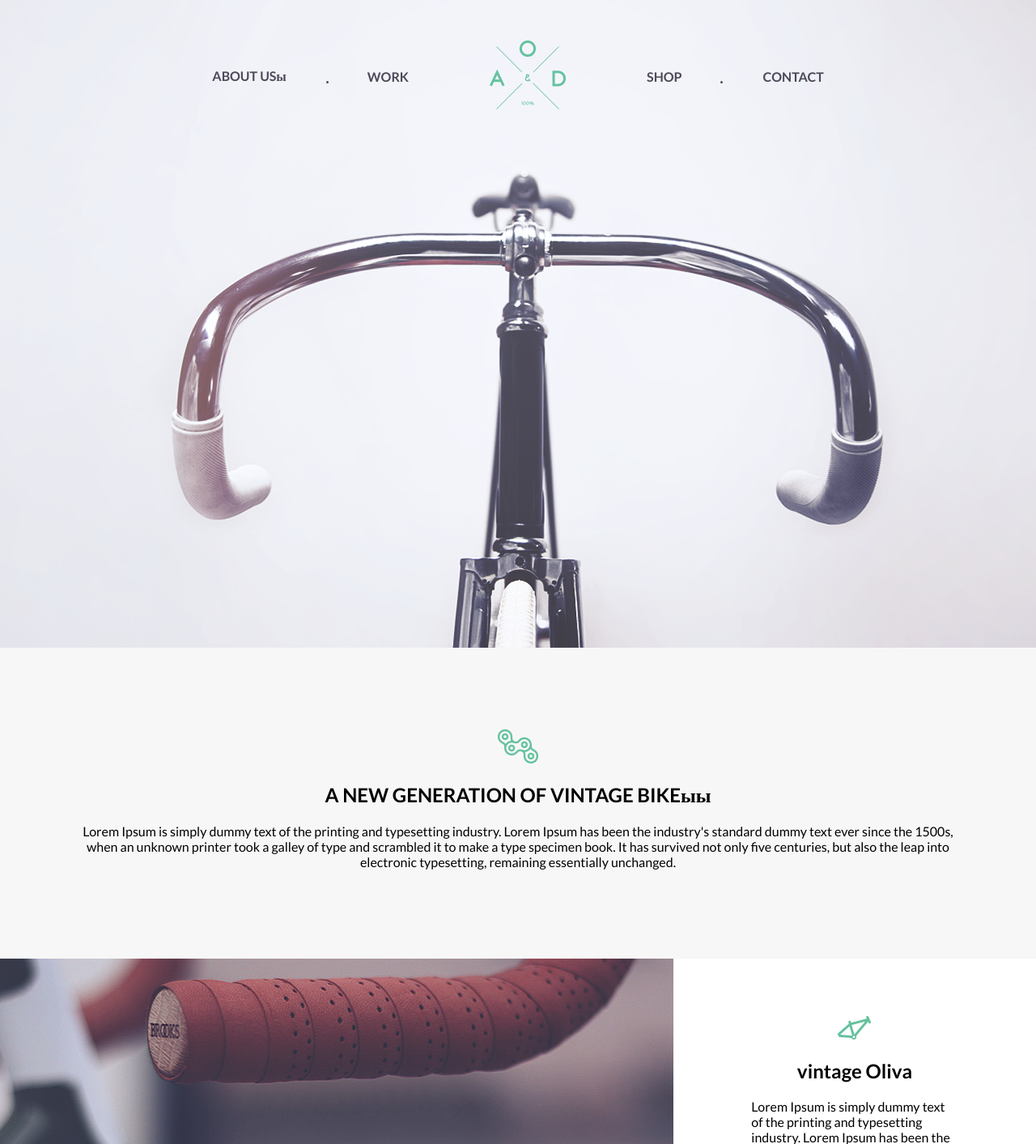
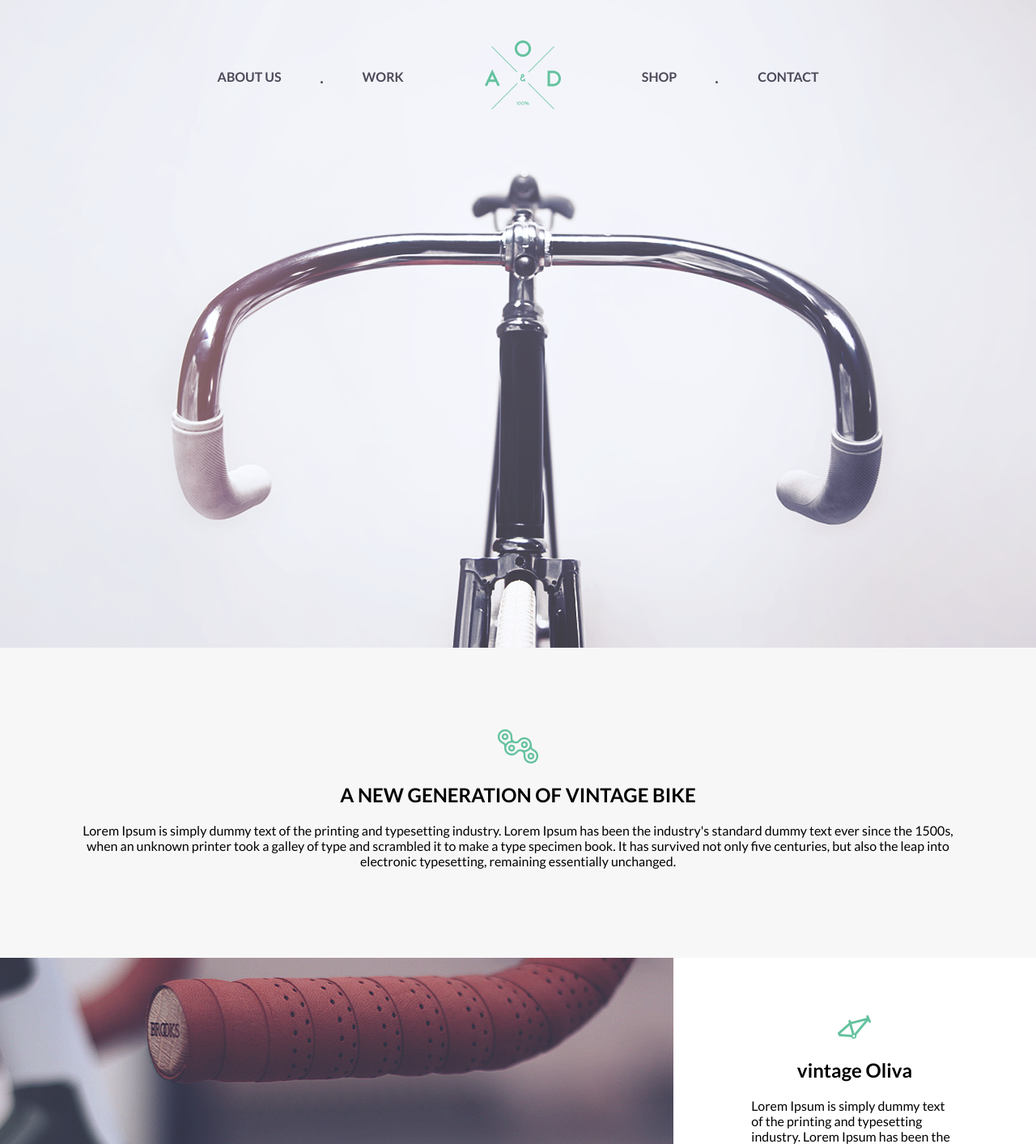
Before and after one commit to Mr-Tony0/template---bicycle, a plain HTML site: page index.html in a window 1280 px wide. Shown: the top 1413 px of the page at 81% size. Drawn offline with Linux system fonts and the light colour scheme.

Commit message:
comeback

```diff
--- a/index.html
+++ b/index.html
@@ -13,7 +13,7 @@
 				<div class="header__content">
 					<img src="./img/Logo.png" alt="" class="header__logo header__logo__mobile">
 					<nav class="header__menu">
-						<a href="" class="header__item">ABOUT USы</a>
+						<a href="" class="header__item">ABOUT US</a>
 						<a href="" class="header__item">WORK</a>
 						<a href="" class="header__item header__item__none"><img src="./img/Logo.png" alt="" class="header__logo"></a>
 						<a href="" class="header__item">SHOP</a>
@@ -32,7 +32,7 @@
 			<div class="about__content">
 				<div class="titleBlock">
 					<img src="img/Icon.png" alt="" class="titleBlock__img">
-					<h1 class="titleBlock__title">A NEW GENERATION OF VINTAGE BIKEыы</h1>
+					<h1 class="titleBlock__title">A NEW GENERATION OF VINTAGE BIKE</h1>
 				</div>
 				<p class="about__text">Lorem Ipsum is simply dummy text of the printing and typesetting industry. Lorem Ipsum has been the industry's standard dummy text ever since the 1500s, when an unknown printer took a galley of type and scrambled it to make a type specimen book. It has survived not only five centuries, but also the leap into electronic typesetting, remaining essentially unchanged. </p>
 			</div>
```
